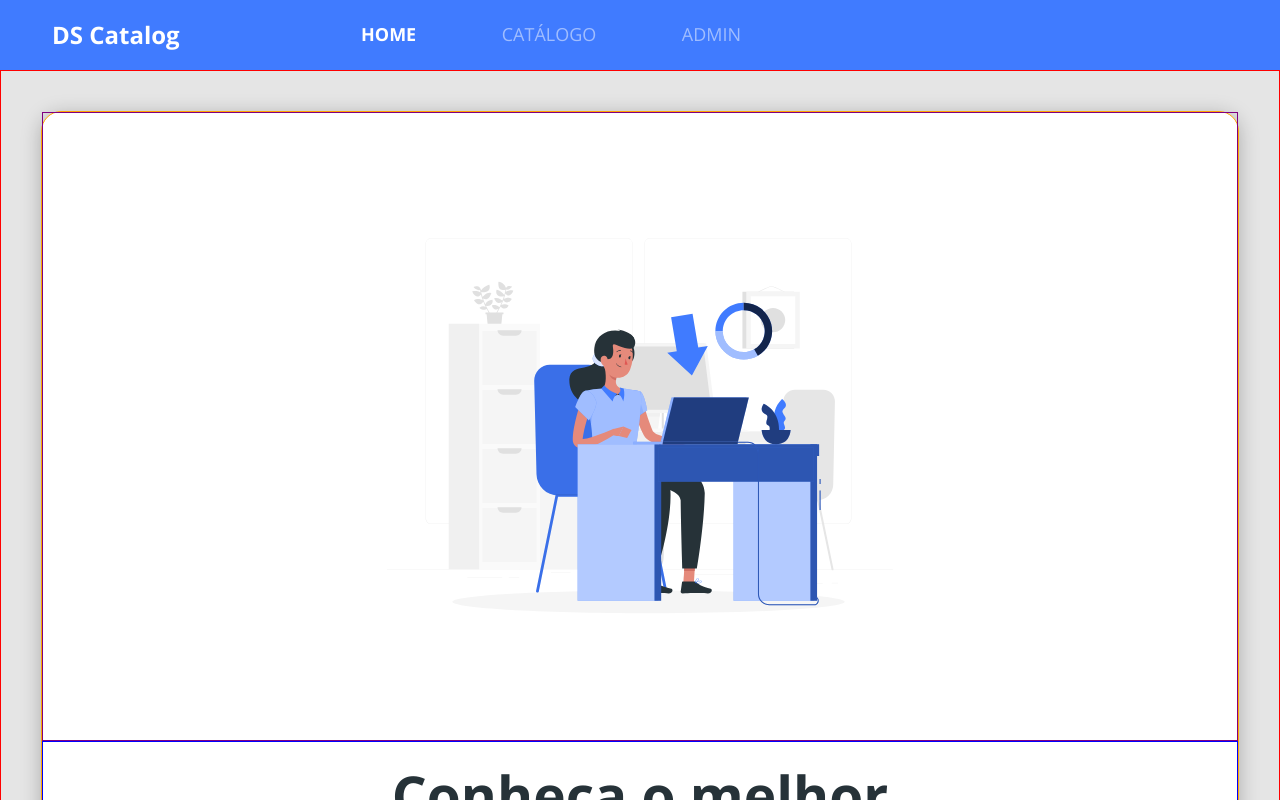
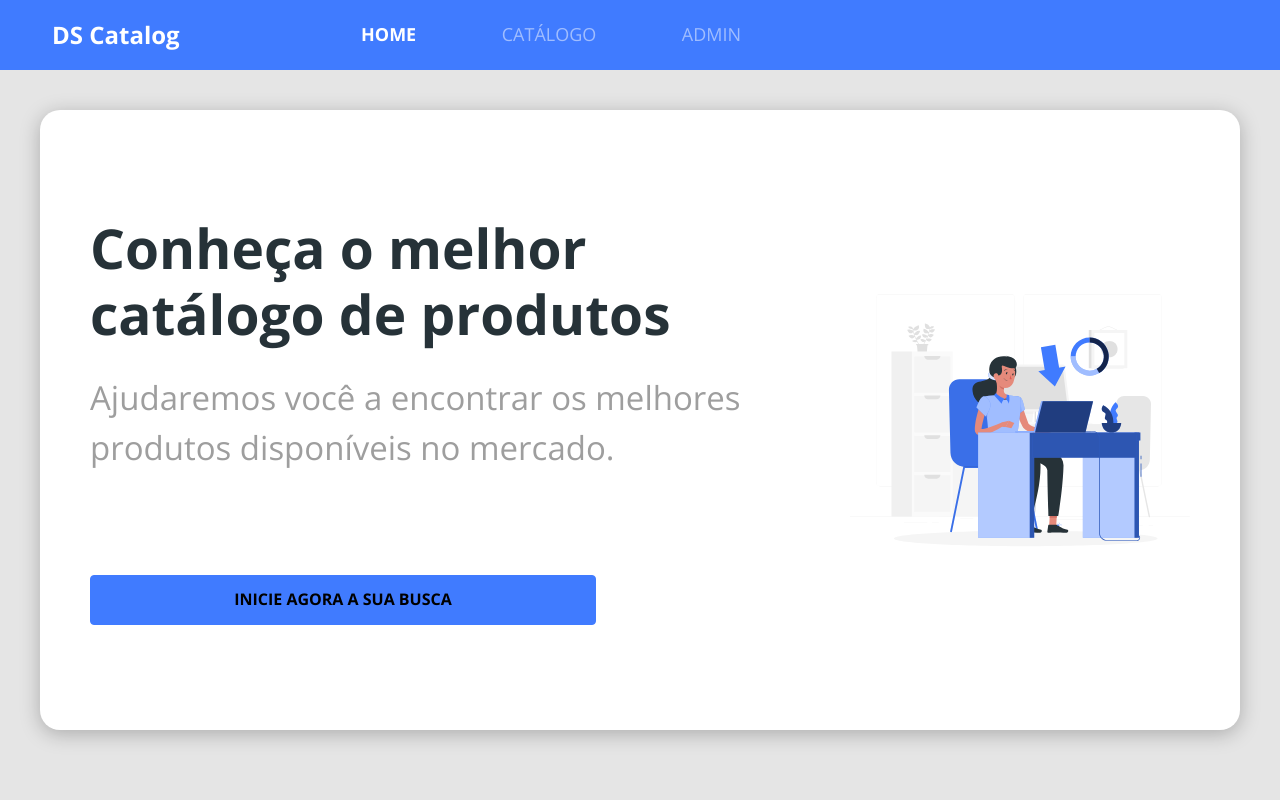
Before and after one commit to MardonioEng/dscatalog-devsuperior, a React (Create React App) app in the folder frontweb/: page / in a window 1280 px wide. Shown: the top 800 px of the page. Built offline with nearby package versions, Linux system fonts and the light colour scheme.

Commit message:
Home styling

```diff
--- a/frontweb/src/pages/Home/index.tsx
+++ b/frontweb/src/pages/Home/index.tsx
@@ -10,8 +10,13 @@
       <div className="home-container">
         <div className="home-card">
           <div className="home-content-container">
-            <h1>Conheça o melhor catálogo de produtos</h1>
-            <p>Ajudaremos você a encontrar os melhores produtos disponíveis no mercado.</p>
+            <div>
+              <h1>Conheça o melhor catálogo de produtos</h1>
+              <p>
+                Ajudaremos você a encontrar os melhores produtos disponíveis no
+                mercado.
+              </p>
+            </div>
             <ButtonIcon />
           </div>
           <div className="home-image-container">
--- a/frontweb/src/pages/Home/styles.css
+++ b/frontweb/src/pages/Home/styles.css
@@ -1,7 +1,6 @@
 .home-container {
     padding: 10px;
     font-size: 20px;
-    border: 1px solid red;
 }
 
 .home-container {
@@ -14,7 +13,6 @@
     background-color: #FFF;
     box-shadow: 0px 4px 20px rgba(0, 0, 0, 0.25);
     border-radius: 20px;
-    border: 1px solid orange;
 }
 
 .home-content-container {
@@ -22,7 +20,6 @@
     flex-direction: column;
     align-items: center;
     padding: 10px 10px 60px 10px;
-    border: 1px solid blue;
 }
 
 .home-content-container h1 {
@@ -40,7 +37,6 @@
 
 .home-image-container {
     padding: 50px 15px;
-    border: 1px solid purple;
 }
 
 .home-image-container svg {
@@ -108,5 +104,38 @@
         width: 700px;
         margin-bottom: 47px;
     }
+}
 
+@media (min-width: 1200px) {
+    .home-card {
+        flex-direction: row;
+        justify-content: space-around;
+        padding: calc(((85vh - 400px) / 2) - 55px) 0;
+    }
+
+    .home-content-container {
+        height: 450px;
+        width: 700px;
+        padding: 20px;
+        align-items: flex-start;
+        text-align: left;
+        align-content: space-between;
+        flex-flow: wrap;
+    }
+
+    .home-image-container {
+        display: flex;
+        align-items: center;
+        padding: 20px;
+    }
+
+    .home-image-container svg {
+        width: 100%;
+    }
 }
+
+@media (min-width: 1400px) {
+    .home-image-container svg {
+        width: 480px;
+    }
+}
```
